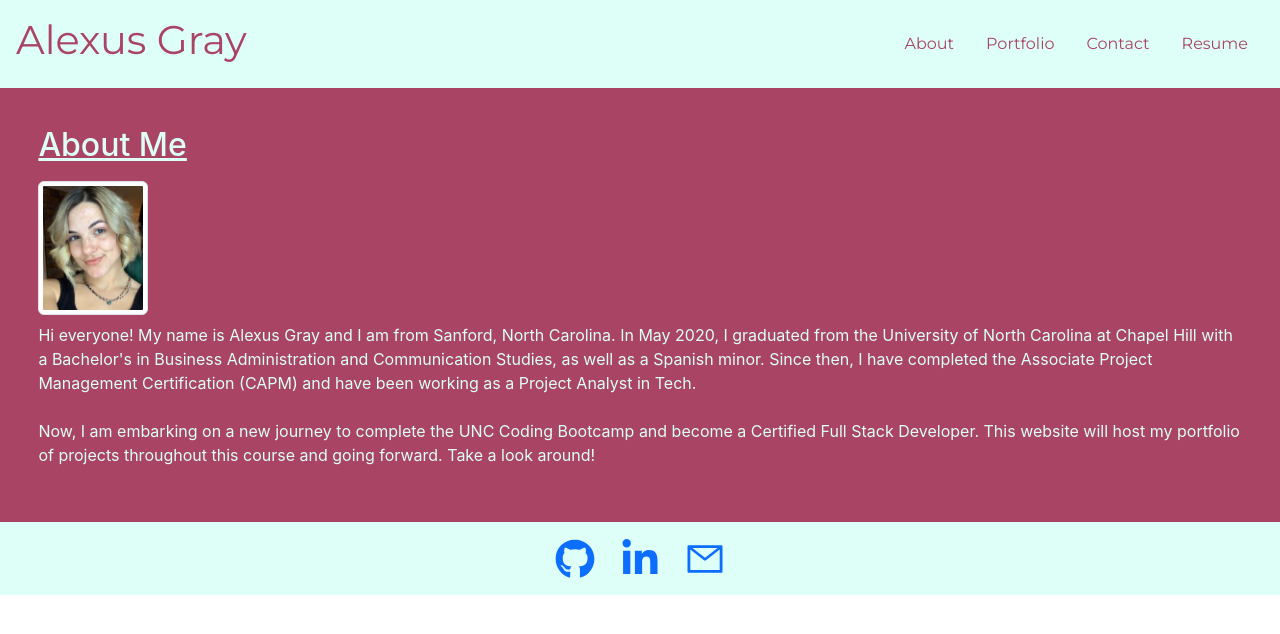
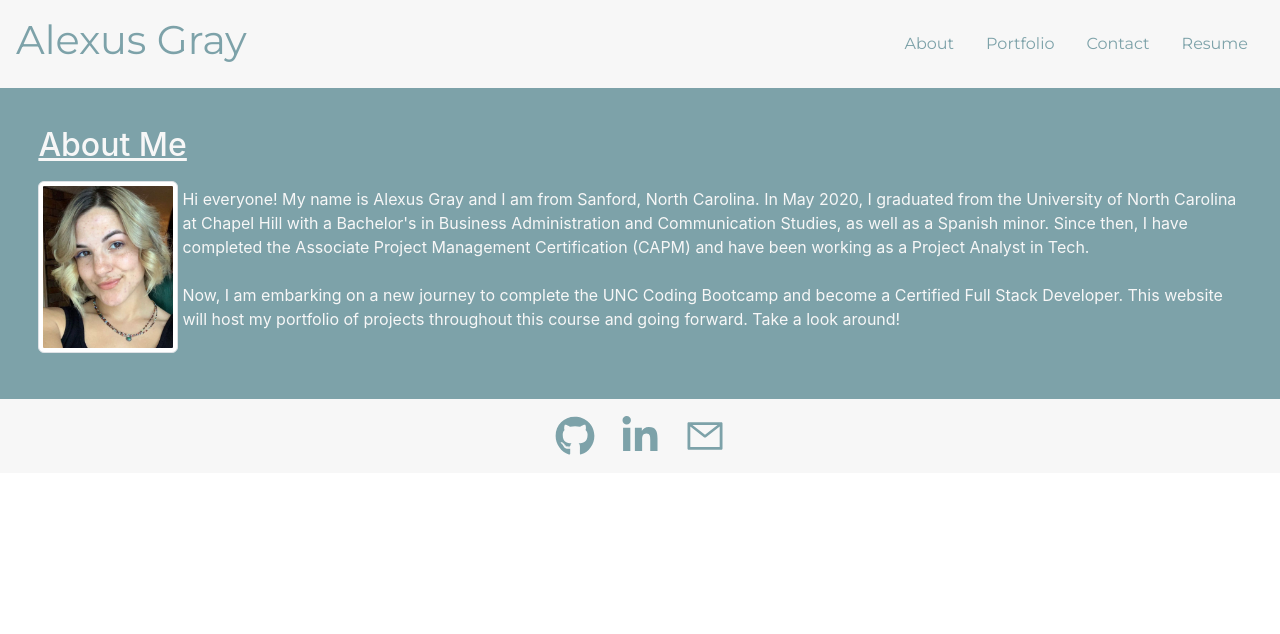
Before and after one commit to grayad/my-portfolio, a React (Create React App) app: page / in a window 1280 px wide. Shown: the top 634 px of the page. Built offline with nearby package versions, Linux system fonts and the light colour scheme.

Commit message:
change image paths

```diff
--- a/src/components/Footer/index.js
+++ b/src/components/Footer/index.js
@@ -6,13 +6,13 @@ function Footer() {
   return (
     <footer className="d-flex align-items-center justify-content-center p-1">
       <a href="https://github.com/grayad/" class='icon'>
-        <FaGithub size={40}></FaGithub>
+        <FaGithub size={40} color='#7DA2A9'></FaGithub>
       </a>
       <a href="https://www.linkedin.com/in/alexus-lexi-gray-capm-151434179/" class='icon'>
-        <FaLinkedinIn size={40}></FaLinkedinIn>
+        <FaLinkedinIn size={40} color='#7DA2A9'></FaLinkedinIn>
       </a>
       <a href="mailto: alexus_gray@alumni.unc.edu" class='icon'>
-        <AiOutlineMail size={40}></AiOutlineMail>
+        <AiOutlineMail size={40} color='#7DA2A9'></AiOutlineMail>
       </a>
     </footer>
   );
--- a/src/components/Project/index.js
+++ b/src/components/Project/index.js
@@ -5,49 +5,49 @@ function Project() {
     {
       title: "DevNet",
       technologies: "MERN: MongoDB, Express, React, Node",
-      imageUrl: "./assets/devnet.png",
+      imageUrl: "/assets/devnet.png",
       app: "https://devnetsocial.herokuapp.com/",
       github: "https://github.com/grayad/DevNet",
     },
     {
       title: "Timed-Quiz-Game",
       technologies: "HTML/CSS/JS",
-      imageUrl: "./assets/Timed-Quiz.png",
+      imageUrl: "/assets/Timed-Quiz.png",
       app: "https://grayad.github.io/timed-quiz-game/",
       github: "https://github.com/grayad/timed-quiz-game",
     },
     {
       title: "Weather-Retriever",
       technologies: "HTML/CSS/JS/Server-Side API",
-      imageUrl: "./assets/Weather-Retriever.png",
+      imageUrl: "/assets/Weather-Retriever.png",
       app: "https://grayad.github.io/weather-retriever/",
       github: "https://github.com/grayad/weather-retriever",
     },
     {
       title: "Habit-Rabbit",
       technologies: "Full Stack Application: HTML/CSS/JS/SQL/Node/Express",
-      imageUrl: "./assets/Habit-Rabbit.png",
+      imageUrl: "/assets/Habit-Rabbit.png",
       app: "https://habit--rabbit.herokuapp.com/",
       github: "https://github.com/grayad/habit-rabbit",
     },
     {
       title: "Plan-It-Scheduler",
       technologies: "JS/Moment.js",
-      imageUrl: "./assets/Plan-It-Scheduler.png",
+      imageUrl: "/assets/Plan-It-Scheduler.png",
       app: "https://grayad.github.io/plan-it-scheduler/",
       github: "https://github.com/grayad/plan-it-scheduler",
     },
     {
       title: "Investment-Portfolio-Dashboard",
       technologies: "HTML/CSS/JS/Server-Side APIs",
-      imageUrl: "./assets/investment-portfolio-dashboard.png",
+      imageUrl: "/assets/investment-portfolio-dashboard.png",
       app: "https://cpm-128.github.io/investment-portfolio-dashboard/",
       github: "https://github.com/grayad/timed-quiz-game",
     },
     {
       title: "Gray-Portfolio",
       technologies: "HTML/CSS",
-      imageUrl: "./assets/Gray-Portfolio.png",
+      imageUrl: "/assets/Gray-Portfolio.png",
       app: "https://grayad.github.io/Gray-Portfolio/",
       github: "https://github.com/grayad/gray-portfolio",
     },
@@ -58,7 +58,7 @@ function Project() {
         {projects.map((project) => (
           <div className="card m-2" key={project.title}>
             <img
-              src={project.imageUrl}
+              src={process.env.PUBLIC_URL + project.imageUrl}
               class="card-img"
               alt="Application Screenshot"
             ></img>
--- a/src/components/pages/About.js
+++ b/src/components/pages/About.js
@@ -4,15 +4,15 @@ export default function About() {
   return (
     <div>
       <h2>About Me</h2>
-      <div id="resumeDiv" class="d-flex flex-row align-items-center flex-wrap">
+      <div id="aboutDiv" class="d-flex align-items-center">
         <img
-          src="./assets/imgOfMe.jpg"
+          src={process.env.PUBLIC_URL + "/assets/imgOfMe.jpg"}
           alt="Alexus Gray"
           class="img-thumbnail my-2"
-          width={110}
+          width={140}
           height={100}
         ></img>
-        <p>
+        <p class="p-1">
           Hi everyone! My name is Alexus Gray and I am from Sanford, North
           Carolina. In May 2020, I graduated from the University of North
           Carolina at Chapel Hill with a Bachelor's in Business Administration
--- a/src/index.css
+++ b/src/index.css
@@ -1,7 +1,7 @@
 @import url('https://fonts.googleapis.com/css2?family=Montserrat:wght@100;400;700&display=swap');
 :root{
-    --primary-color: #DDFFF7;
-    --secondary-color: #AA4465;
+    --primary-color: #F7F7F7;
+    --secondary-color: #7DA2A9;
     --tertiary-color: #FFA69E;
     --quaternary-color: #93E1D8;
     --font1: montserrat, sans-serif;
@@ -30,10 +30,6 @@ header, footer {
   background-color: var(--primary-color);
   color: var(--secondary-color);
   font-family: var(--font1);
-}
-
-footer {
-  font-size: large;
 }
 
 main {
```
